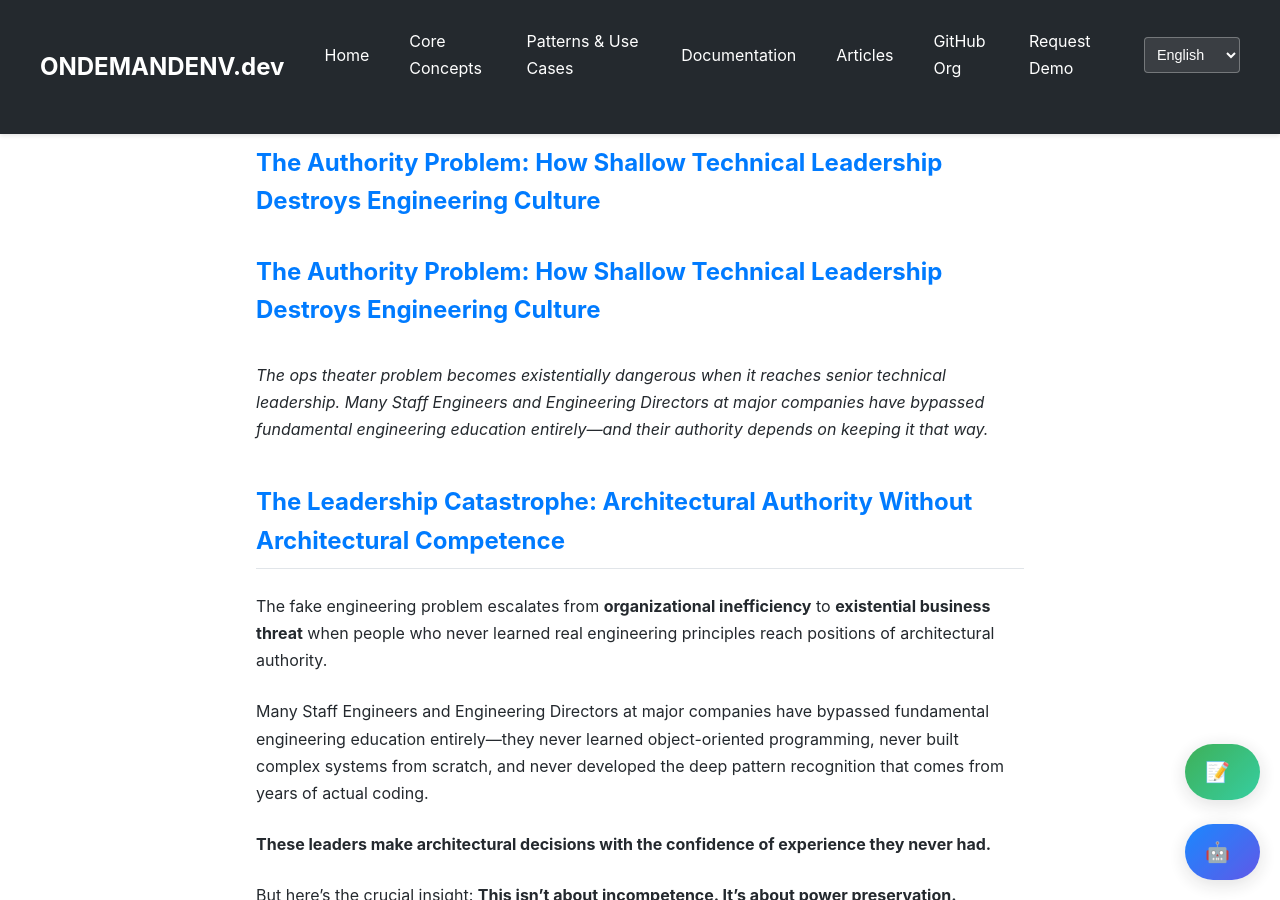
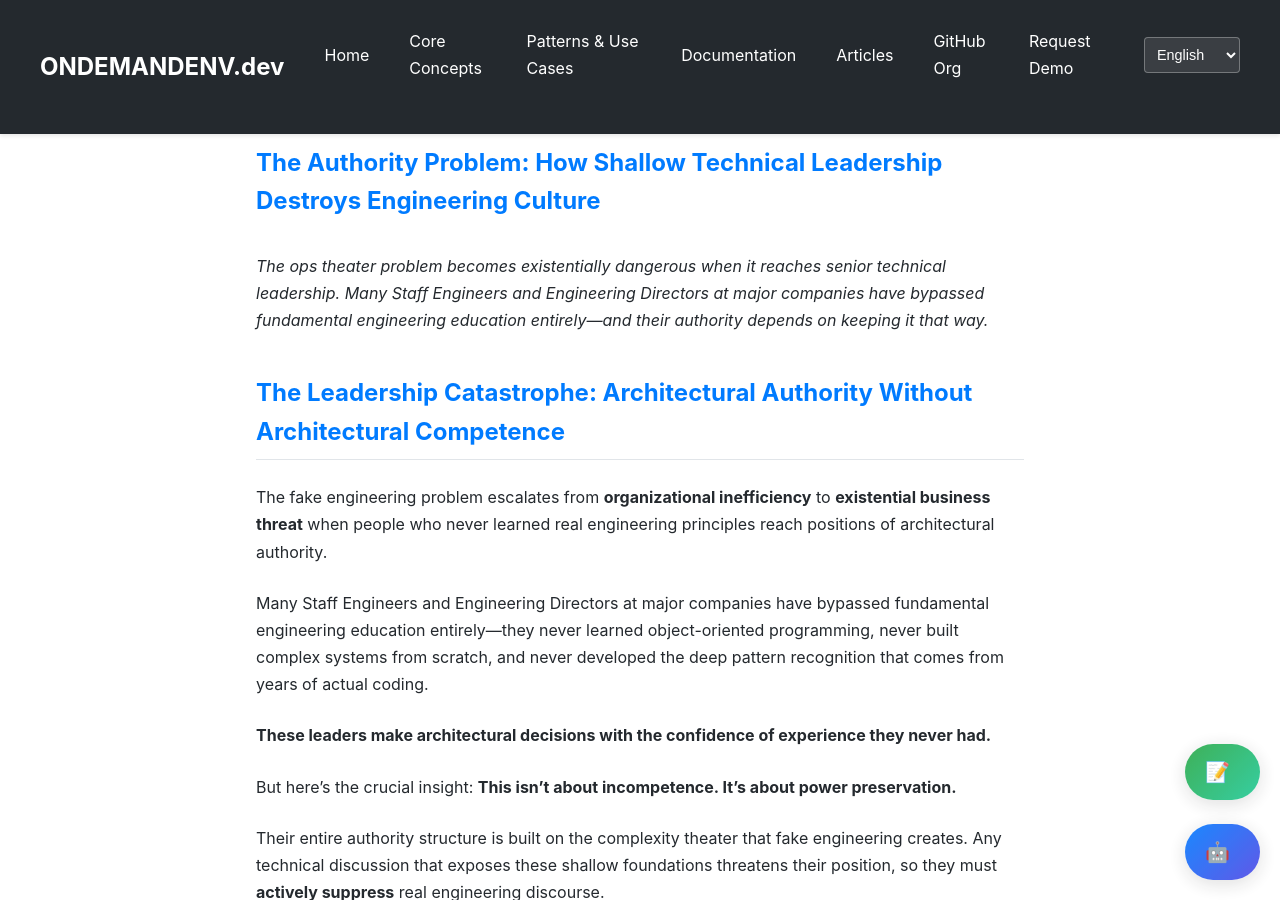
Before and after one commit to ondemandenv/ondemandenv.github.io, a Jekyll site: the page built from articles/shallow-technical-leadership-authority-problem.md, in a window 1280 px wide and 900 px high. Built offline with Jekyll 4.4.1, drawn with Linux system fonts in a browser that asks for light colours; a script that is not in the unit is left out.

Commit message:
shallow leadership

```diff
--- a/articles/shallow-technical-leadership-authority-problem.md
+++ b/articles/shallow-technical-leadership-authority-problem.md
@@ -7,8 +7,6 @@ author: "ONDEMANDENV Platform Team"
 tags: ["Engineering Leadership", "Technical Management", "Engineering Culture", "Organizational Dysfunction"]
 permalink: /articles/shallow-technical-leadership-authority-problem/
 ---
-
-# The Authority Problem: How Shallow Technical Leadership Destroys Engineering Culture
 
 *The ops theater problem becomes existentially dangerous when it reaches senior technical leadership. Many Staff Engineers and Engineering Directors at major companies have bypassed fundamental engineering education entirely—and their authority depends on keeping it that way.*
 
```
